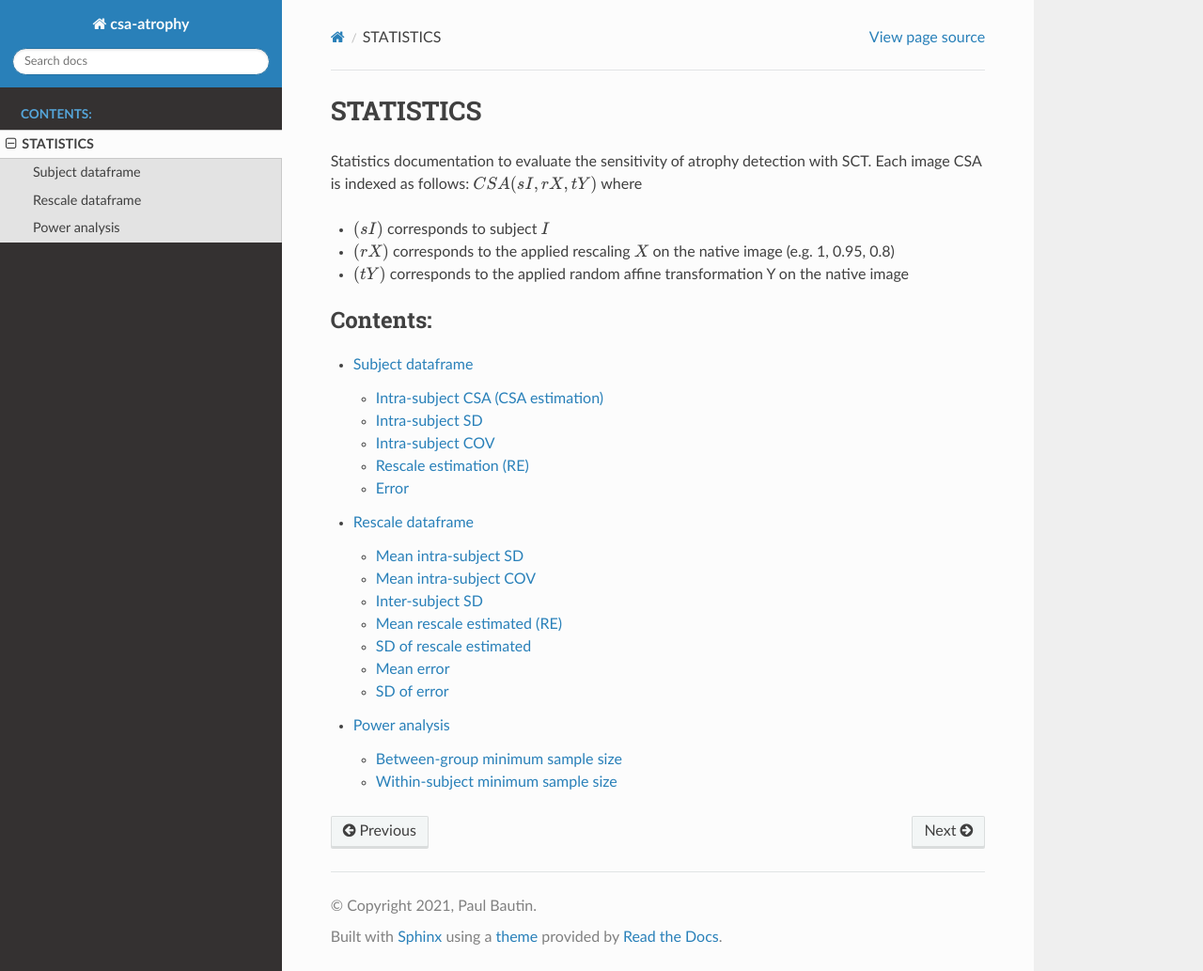
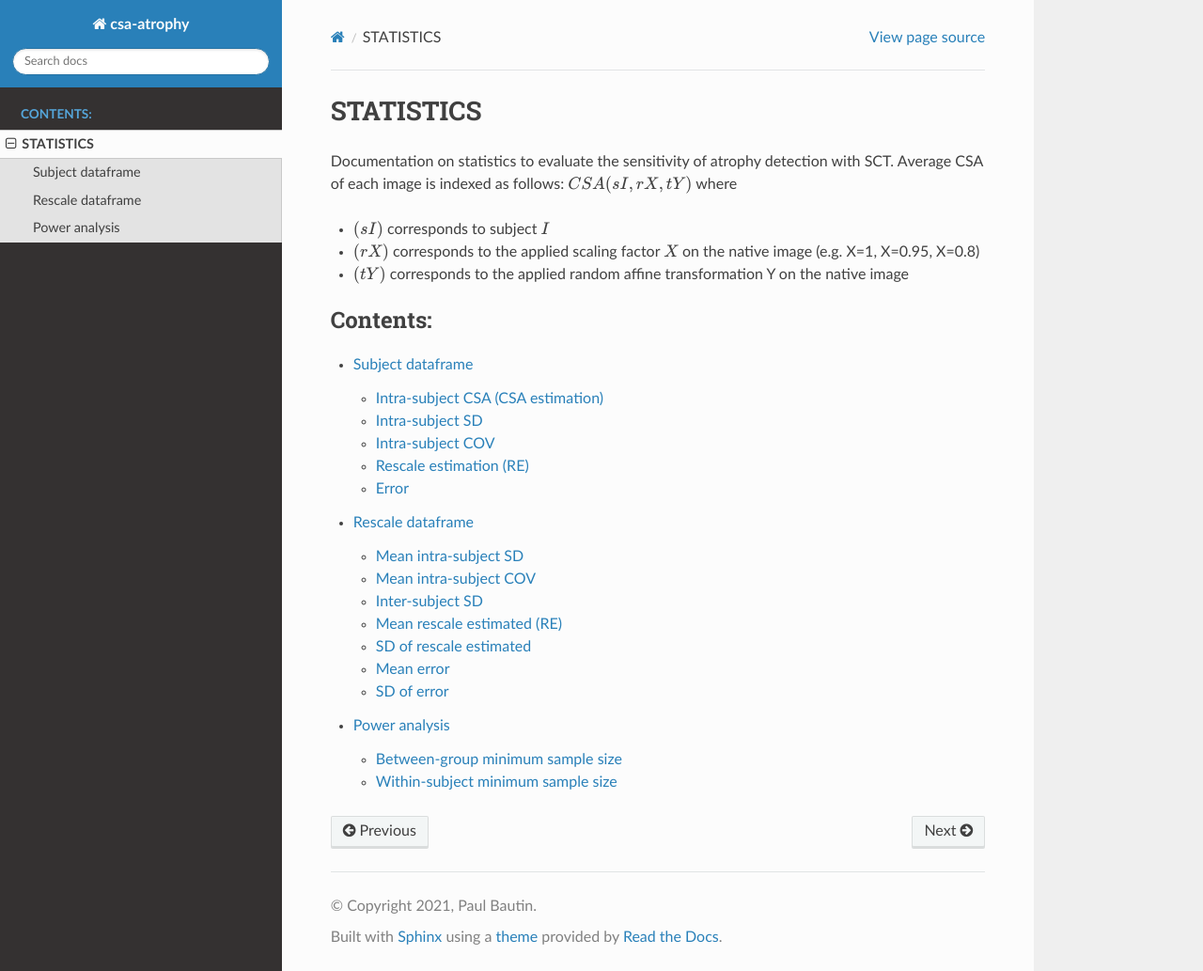
Before and after one commit to sct-pipeline/csa-atrophy, a Sphinx documentation site: the page built from docs/statistics.rst, in a window 1280 px wide and 1033 px high. Shown: the whole window at 94% size. Built offline with Sphinx 7.4.7 and the Read the Docs theme 2.0.0, drawn with Linux system fonts in a browser that asks for light colours; pages that are not in the unit, such as notebooks, are missing from menus.

Commit message:
- update rescale dataframe formula

```diff
--- a/docs/rescale_dataframe.rst
+++ b/docs/rescale_dataframe.rst
@@ -46,7 +46,7 @@
 SD of rescale estimated
 """"""""""""""""""""""""""""""""""""""""""""
 
-Per scaling SD of the rescale_estimated across subjects: :math:`STD[\overline{RE}_{(sI, rX, :)}(:, rX)] \to (\sigma_{RE_{(:, rX)}`
+Per scaling SD of the rescale_estimated across subjects: :math:`STD[\overline{RE}_{(sI, rX, :)}(:, rX)] \to \sigma_{RE_{(:, rX)}`
 
 .. literalinclude:: ../csa_rescale_stat.py
    :language: python
--- a/docs/statistics.rst
+++ b/docs/statistics.rst
@@ -1,9 +1,9 @@
 STATISTICS
 ============
-Statistics documentation to evaluate the sensitivity of atrophy detection with SCT. Each image CSA is indexed as follows: :math:`CSA(sI, rX, tY)` where
+Documentation on statistics to evaluate the sensitivity of atrophy detection with SCT. Average CSA of each image is indexed as follows: :math:`CSA(sI, rX, tY)` where
 
 - :math:`(sI)` corresponds to subject :math:`I`
-- :math:`(rX)` corresponds to the applied rescaling :math:`X` on the native image (e.g. 1, 0.95, 0.8)
+- :math:`(rX)` corresponds to the applied scaling factor :math:`X` on the native image (e.g. X=1, X=0.95, X=0.8)
 - :math:`(tY)` corresponds to the applied random affine transformation Y on the native image
 
 .. toctree::
```
